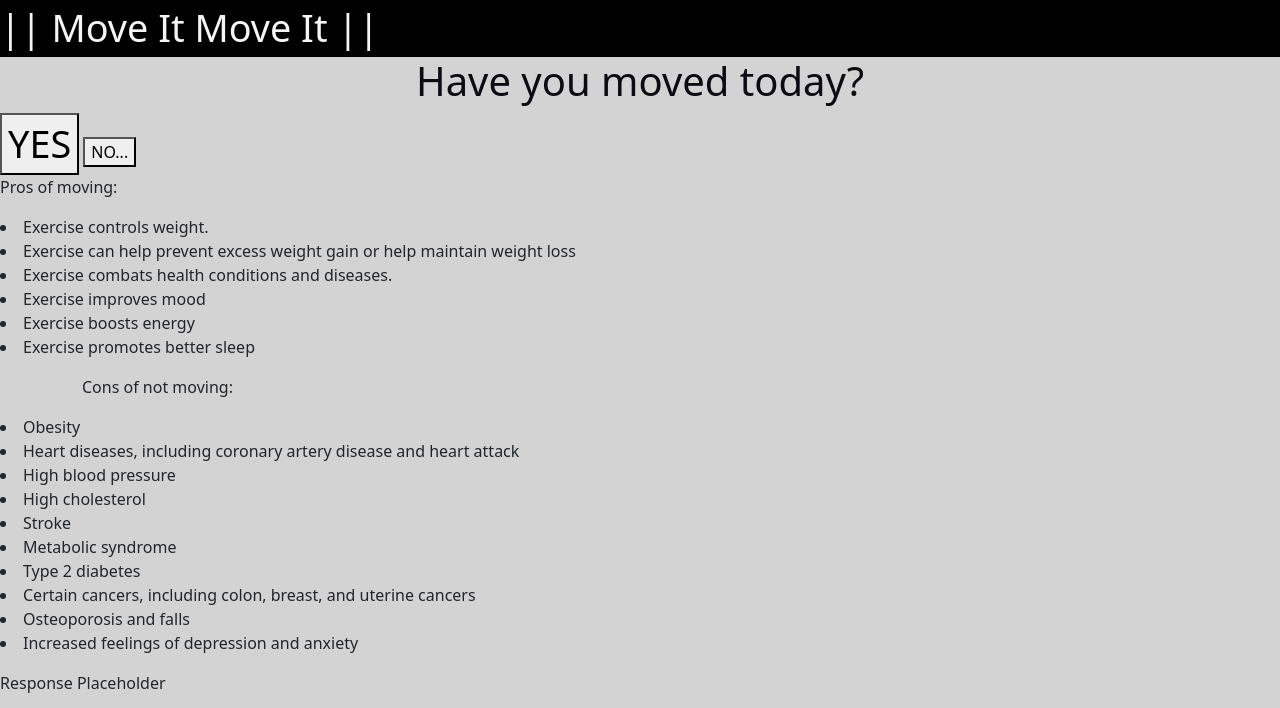
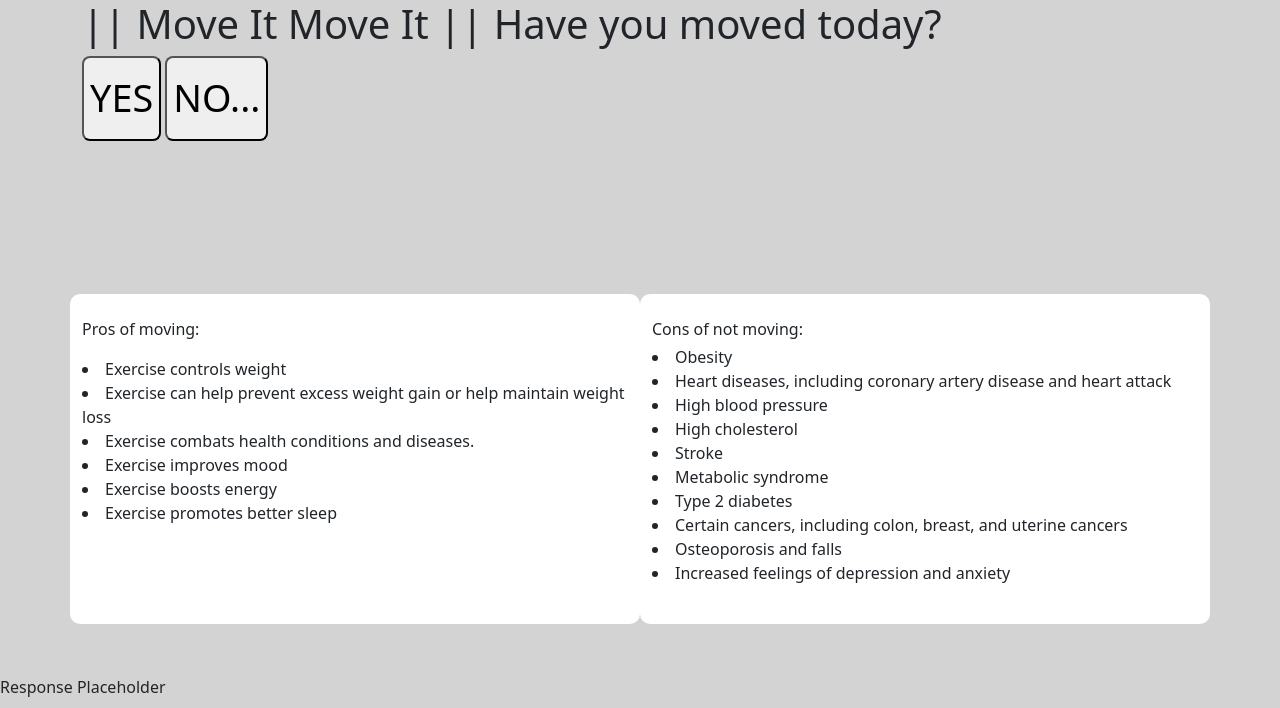
Before and after one commit to gibsona475/app, a website: page public/index.html in a window 1280 px wide. Shown: the top 708 px of the page. Drawn offline with nearby package versions, Linux system fonts and the light colour scheme; grey boxes are pictures that could not be loaded.

Commit message:
Added styling

```diff
--- a/public/index.html
+++ b/public/index.html
@@ -11,23 +11,36 @@
     integrity="sha384-F3w7mX95PdgyTmZZMECAngseQB83DfGTowi0iMjiWaeVhAn4FJkqJByhZMI3AhiU" crossorigin="anonymous">
 </head>
 
-<body id="body">
-  <header id="header"> || Move It Move It ||</header>
+<body class="body">
+  <!--<header id="header"> || Move It Move It || Have you moved today?</header>-->
+  <section>
+    <div class="container">
+      <h1>|| Move It Move It || Have you moved today?</h1>
+    </div>
+    <div class="container">
+      <button class="fetch-kanto-btn"> YES </button>
+      <button class="fetch-hoenn-btn"> NO... </button>
+    </div>
+  </section>
+  <section class="response medpad">
 
-  <h1 id="h-one">Have you moved today?</h1>
-  <button id="fetch-kanto-btn"> YES </button>
-  <button id="fetch-hoenn-btn"> NO... </button>
+  </section>
 
-  <p class="col"> Pros of moving:
-    <li> Exercise controls weight.</li>
+  <section class="medpad">
+    <div class="container">
+      <div class="row">
+        <div class="col-md-6 bullets">
+          <p> Pros of moving:
+            <li> Exercise controls weight</li>
             <li> Exercise can help prevent excess weight gain or help maintain weight loss </li>
             <li> Exercise combats health conditions and diseases. </li>
             <li> Exercise improves mood </li>
             <li> Exercise boosts energy </li>
             <li> Exercise promotes better sleep </li>
           </p>
-
-  <p class="container"> Cons of not moving:
+        </div>
+        <div class="col-md-6 bullets">
+          <p class="mb-1"> Cons of not moving:
             <li> Obesity </li>
             <li> Heart diseases, including coronary artery disease and heart attack </li>
             <li> High blood pressure </li>
@@ -39,7 +52,10 @@
             <li> Osteoporosis and falls </li>
             <li> Increased feelings of depression and anxiety </li>
           </p>
-
+        </div>
+      </div>
+    </div>
+  </section>
   <p id="response-output">Response Placeholder</p>
   <img id="image" src="https://hips.hearstapps.com/hmg-prod.s3.amazonaws.com/images/ronburgundy-1520353235.png">
 
--- a/public/style.css
+++ b/public/style.css
@@ -1,21 +1,24 @@
-#body {
-background-color: lightgray;}
+.body {
+ background-color: lightgray;
+}
 
-#h-one {
+.h-one {
     text-align: center;
     color: rgb(11, 11, 17);
 
 }
 
-#fetch-kanto-btn {
-font-size: 1cm;
-font-weight: 200;
+.fetch-kanto-btn, .fetch-hoenn-btn {
+    font-size: 1cm;
+    font-weight: 200;
+    padding: 12px 6px;
+    border-radius: 8px;
 
 }
 
 #fetch-kanto-btn:hover {
-color:whitesmoke;
-background-color: black;
+    color:whitesmoke;
+    background-color: black;
 
 }
 
@@ -35,8 +38,13 @@ column-count: 1;
     text-align: left;
 }
 
-#header {
-background-color: black;
-color: whitesmoke;
-text-align: left;
-font-size: 10mm;}
+
+.medpad {
+    padding: 4% 0;
+}
+
+.bullets {
+    background-color: white;
+    border-radius: 10px;
+    padding: 2%;
+}
```
Lines whose indentation alone changed are shown as unchanged.
